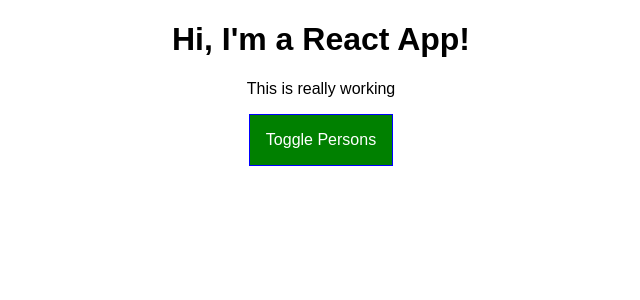
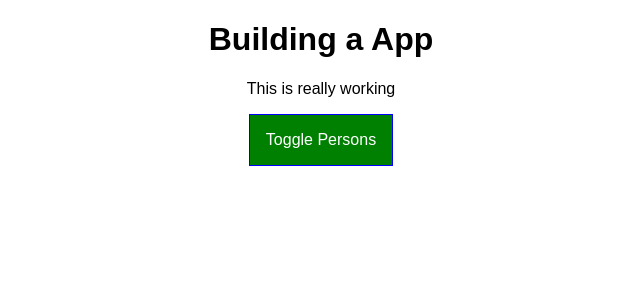
Before and after one commit to wduntak/react-complete-guide, a React app: page / in a window 1280 px wide. Shown: the top 300 px of the page, without its empty margins (319-959 px from the left). Built offline with nearby package versions, Linux system fonts and the light colour scheme.

Commit message:
Add lifecycle hooks into App to see execution order

```diff
--- a/src/components/Cockpit/Cockpit.js
+++ b/src/components/Cockpit/Cockpit.js
@@ -19,7 +19,7 @@ const cockpit = (props) => {
 
     return (
         <div className={classes.Cockpit}>
-            <h1>Hi, I'm a React App!</h1>
+            <h1>{props.appTitle}</h1>
             <p className={assignedClasses.join( ' ' )}>This is really working</p>
             <button
             className={btnClass}
--- a/src/containers/App.js
+++ b/src/containers/App.js
@@ -4,7 +4,10 @@ import Persons from '../components/Persons/Persons';
 import Cockpit from '../components/Cockpit/Cockpit';
 
 class App extends Component {
-  state = {
+  constructor(props) {
+    super(props);
+    console.log('[App.js] Inside constructor()', props);
+    this.state = {
       persons: [
         { id: "1", name: "Max", age: 28 },
         { id: "2", name: "Wangdu", age: 31 },
@@ -12,6 +15,15 @@ class App extends Component {
       ],
       otherSate: 'Some other value',
       showPersons: false
+    }
+  }
+
+  componentWillMount() {
+    console.log('[App.js] Inside componentWillMount()');
+  }
+
+  componentDidMount() {
+    console.log('[App.js] Inside componentDidMount()');
   }
 
   nameChangedHandler = ( event, id ) => {
@@ -43,6 +55,7 @@ class App extends Component {
   }
 
   render() {
+    console.log('[App.js] Inside render()');
     let persons = null;
 
     if ( this.state.showPersons ) {
@@ -55,6 +68,7 @@ class App extends Component {
     return (
         <div className={classes.App}>
           <Cockpit
+            appTitle={this.props.title}
             showPersons={this.state.showPersons}
             persons={this.state.persons}
             clicked={this.togglePersonsHandler}/>
--- a/src/index.js
+++ b/src/index.js
@@ -4,5 +4,5 @@ import './index.css';
 import App from './containers/App';
 import registerServiceWorker from './registerServiceWorker';
 
-ReactDOM.render(<App />, document.getElementById('root'));
+ReactDOM.render(<App title="Building a App" />, document.getElementById('root'));
 registerServiceWorker();
```
Lines whose indentation alone changed are shown as unchanged.
